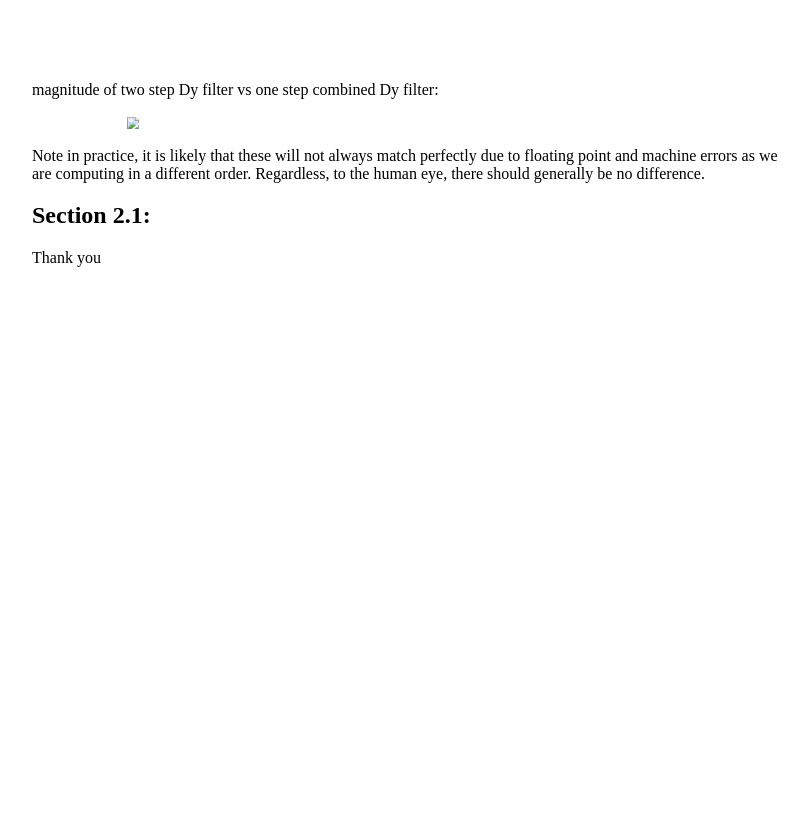
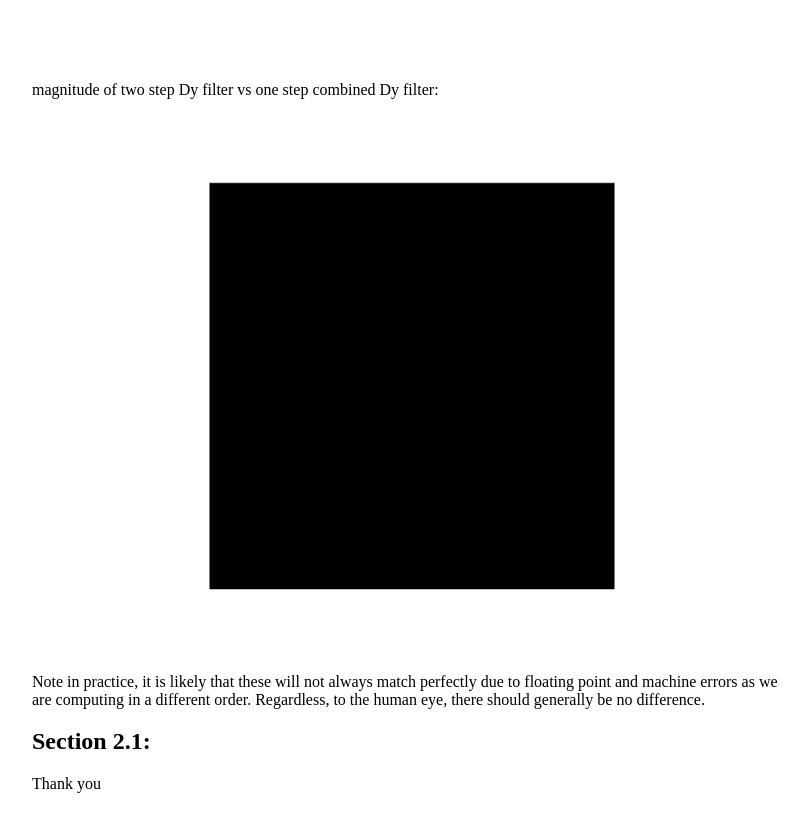
Before and after one commit to Jazvie/jazvie.github.io, a plain HTML site: page 2/index.html in a window 1280 px wide. Shown: the part 7087-7916 px from the top of the page, without its empty margins (228-1036 px from the left). Before the commit the page ends 7390 px from the top, so only its background shows below. Drawn offline with Linux system fonts and the light colour scheme.

Commit message:
more spelling errors

```diff
--- a/2/index.html
+++ b/2/index.html
@@ -105,7 +105,7 @@
     <p>magnitude of two step Dx filter vs one step combined Dx filter:</p>
     <img src="./media/fun_with_filters/diff_x.jpg" style="transform: scale(0.75);">
     <p>magnitude of two step Dy filter vs one step combined Dy filter:</p>
-    <img src="./media/fun_with_filtersy/diff_y.jpg" style="transform: scale(0.75);">
+    <img src="./media/fun_with_filters/diff_y.jpg" style="transform: scale(0.75);">
 
     <p>Note in practice, it is likely that these will not always match perfectly due to floating point and machine errors as we are computing in a different order.
         Regardless, to the human eye, there should generally be no difference.
```
